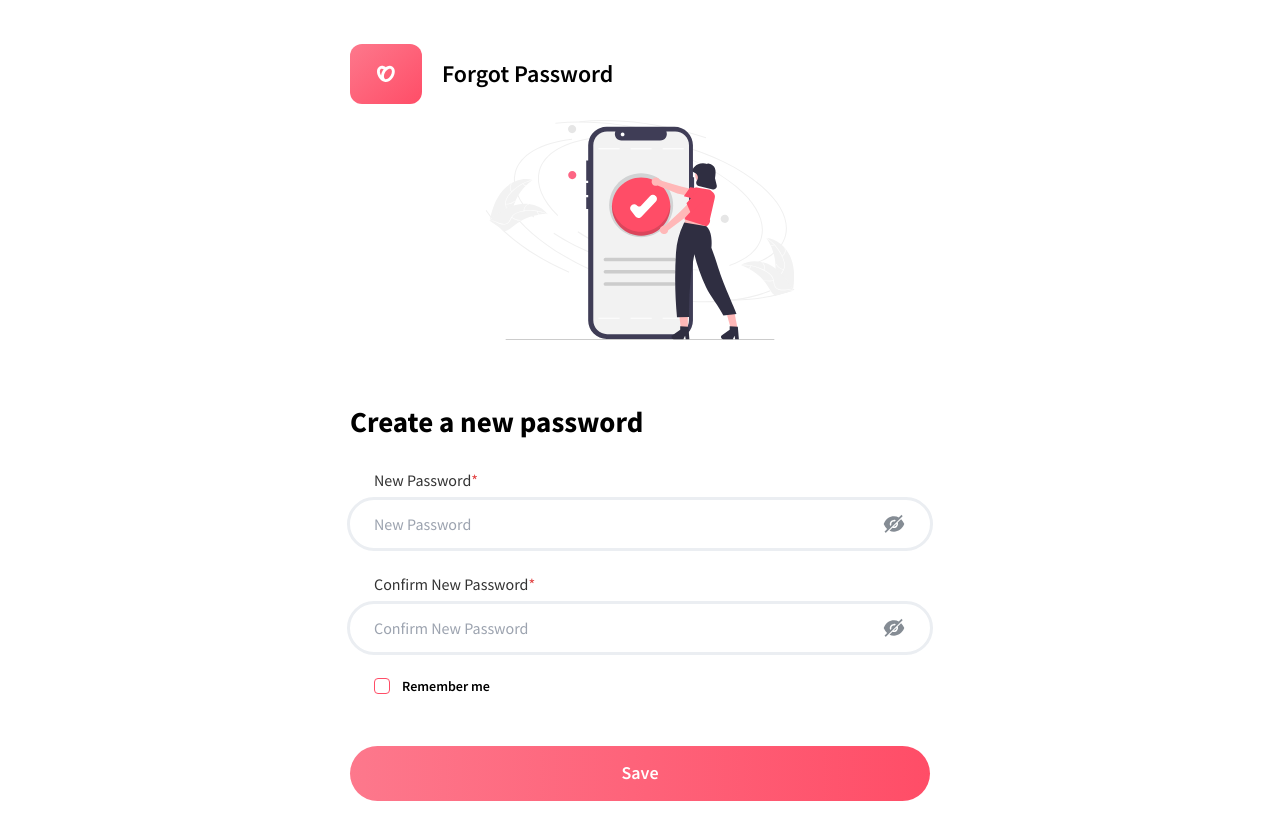
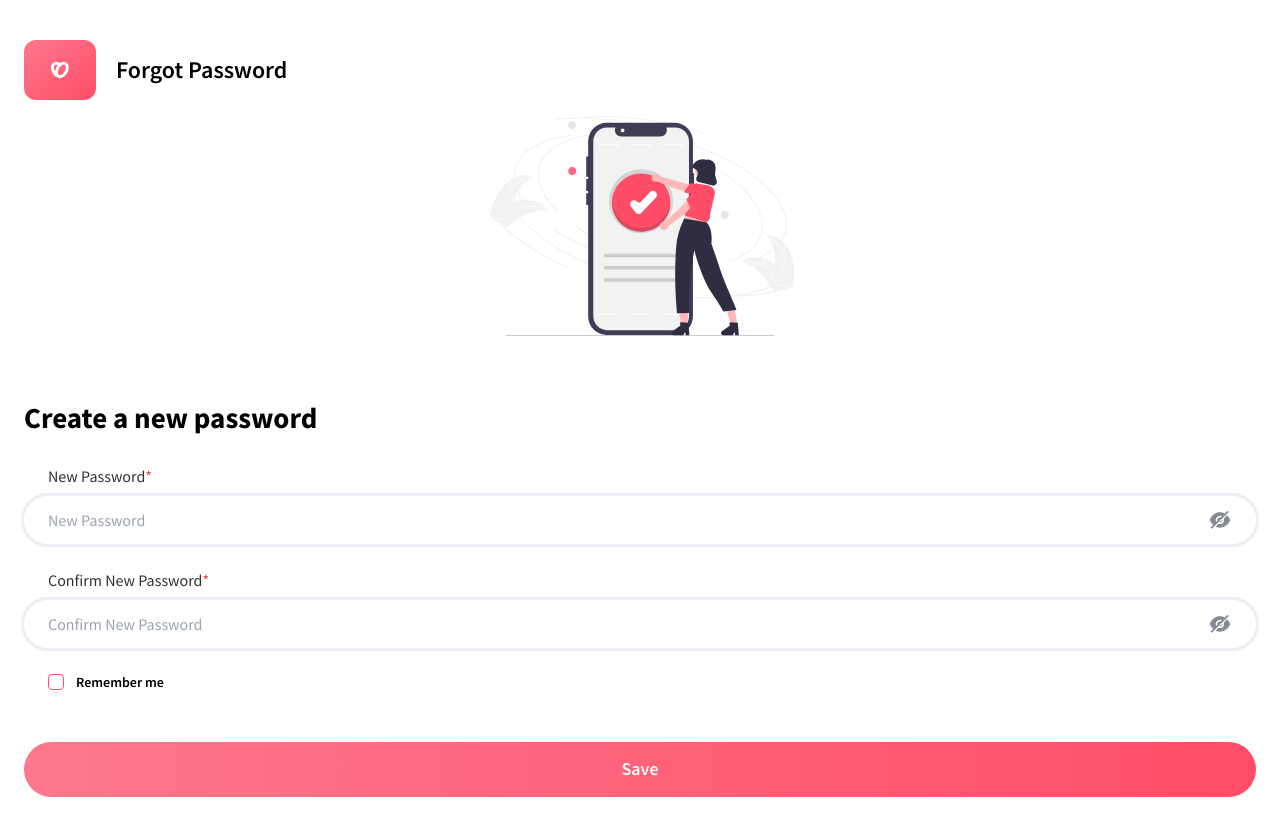
Before and after one commit to b1amage/further-web-front-end, a React (Create React App) app: page /reset-password in a window 1280 px wide. Built offline with nearby package versions, Linux system fonts and the light colour scheme.

Commit message:
refactor

```diff
--- a/src/components/chat/chat_details/ChatHeader.js
+++ b/src/components/chat/chat_details/ChatHeader.js
@@ -1,24 +1,10 @@
 import React from "react";
 import Header from "../../header/Header";
-import NavButton from "../../navbar/NavButton";
-import chatPhone from "../../../assets/svg/chat-phone.svg";
-import videoCall from "../../../assets/svg/video-call.svg";
+
 export const ChatHeader = ({ opponent }) => {
 	return (
 		<header className="px-[24px] flex justify-between items-center">
 			<Header title={opponent} />
-			<div className="flex items-center gap-4 my-[24px]">
-				<NavButton
-					isActive={false}
-					children={<img src={chatPhone} alt="phone" />}
-					className="!w-[44px] !h-[44px]"
-				/>
-				<NavButton
-					isActive={false}
-					children={<img src={videoCall} alt="phone" />}
-					className="!w-[44px] !h-[44px]"
-				/>
-			</div>
 		</header>
 	);
 };
--- a/src/views/ResetPassword.js
+++ b/src/views/ResetPassword.js
@@ -76,7 +76,10 @@ export const ResetPassword = () => {
 	}, [query, navigate]);
 
 	return (
-		<div className="mx-6 mt-7 sm:mx-[100px] md:mx-[200px] lg:mx-[350px]">
+		<div
+			// className="mx-6 mt-7 sm:mx-[100px] md:mx-[200px] lg:mx-[350px]"
+			className="page-container"
+		>
 			<Header title={"Forgot Password"} />
 			<DisplaySvg svg={resetPasswordFrame} />
 			<ResetPasswordForm
```
